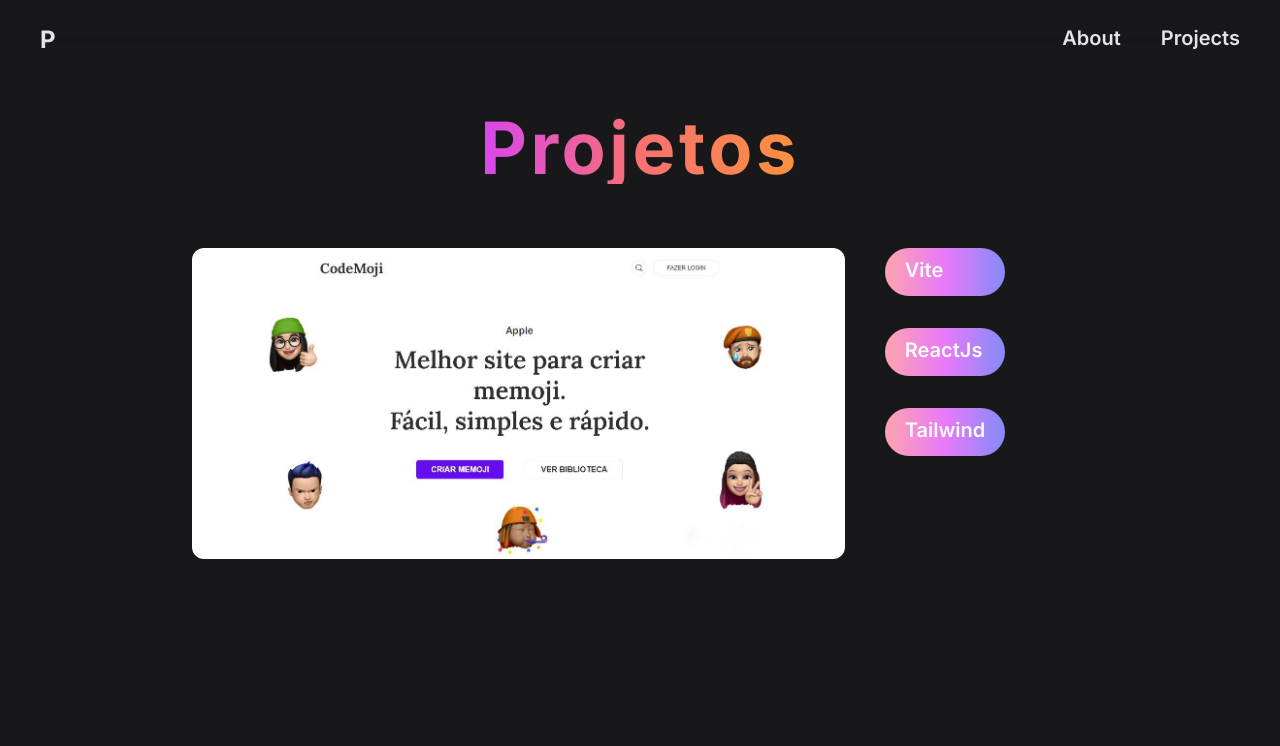
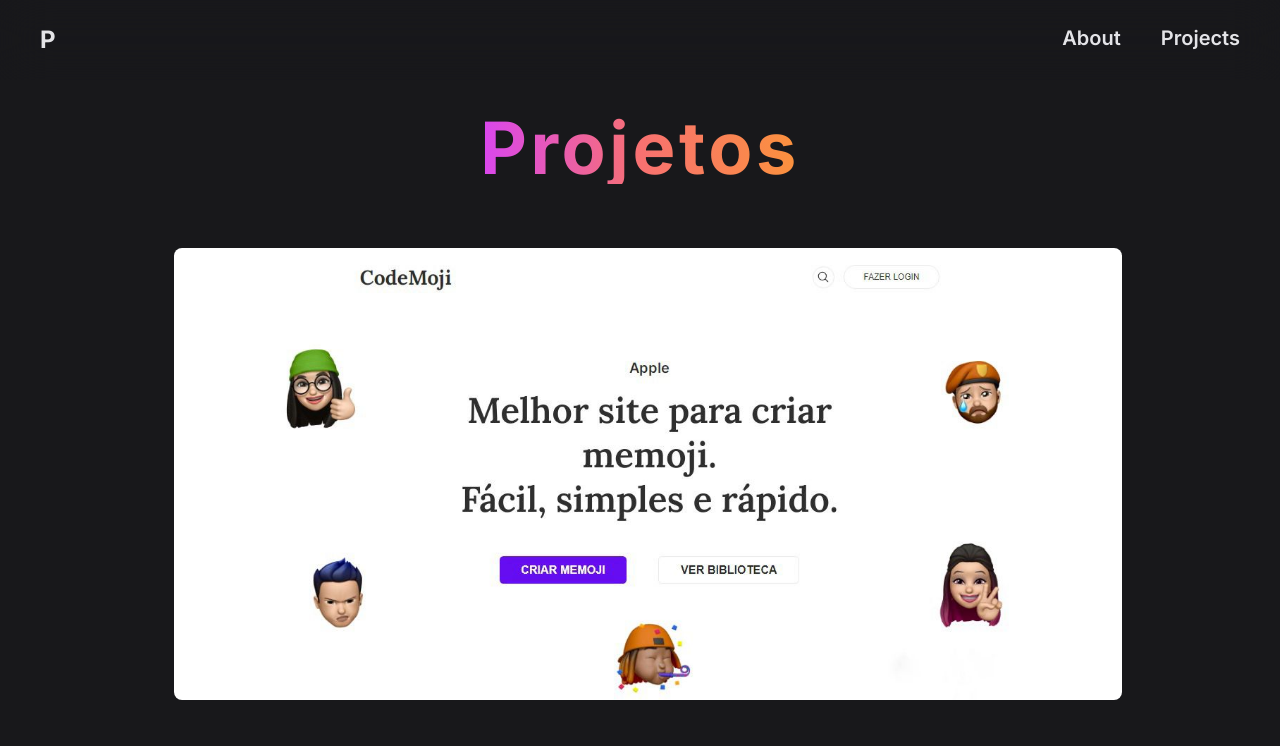
Before and after one commit to PabloJesusdaSilva/portfolio, a Next.js app: page /projects in a window 1280 px wide. Shown: the top 746 px of the page. Built offline with nearby package versions, Linux system fonts and the light colour scheme.

Commit message:
:feat: styling project section

```diff
--- a/src/app/components/CardDesciption.tsx
+++ /dev/null
@@ -1,19 +0,0 @@
-
-
-const CardDescription = () => {
-   return(
-      <div className='sm:flex flex-col space-y-8 ml-10 md: hidden'>
-         <span className='py-2 px-5 h-12 rounded-full text-zinc-50 text-xl font-semibold bg-gradient-to-r from-rose-300 via-fuchsia-400 to-indigo-400'>
-            Vite
-         </span>
-         <span className='py-2 px-5 h-12 rounded-full text-zinc-50 text-xl font-semibold bg-gradient-to-r from-rose-300 via-fuchsia-400 to-indigo-400'>
-            ReactJs
-         </span>
-         <span className='py-2 px-5 h-12 rounded-full text-zinc-50 text-xl font-semibold bg-gradient-to-r from-rose-300 via-fuchsia-400 to-indigo-400'>
-            Tailwind
-         </span>
-      </div>
-   )
-}
-
-export default CardDescription;
--- a/src/app/components/ProjectCard.tsx
+++ b/src/app/components/ProjectCard.tsx
@@ -1,132 +1,7 @@
 "use client";
 
 import Image from 'next/image';
-import styled from 'styled-components';
-
 import Link from 'next/link';
-import CardDescription from './CardDesciption';
-
-const Container = styled.section`
-   display: flex;
-`
-
-const ProjectContainer = styled.div`
-   width: 60%;
-   height: auto;
-   border-radius: 12px;
-
-   @media (max-width: 600px) {
-      width: 96%;
-   }
-`
-
-const ProjectImage = styled.div`
-   width: 100%;
-`
-
-const Shadow = styled.div`
-   position: relative;
-   display: block;
-   z-index: -10;
-   top: -87.5%;
-   width: 100%;
-   height: 87.8%;
-   opacity: 0;
-   border-radius: 12px;
-   transition: all .4s;
-   background-color: #18181b;
-
-   ${ProjectContainer}:hover & {
-      position: relative;
-      z-index: 10;
-      opacity: 0.8;
-   }
-
-   @media (max-width: 600px) {
-      top: -80%;
-      height: 80%;
-   }
-`
-
-const ProjectDescription = styled.div`
-   position: relative;
-   z-index: -10;
-   top: -167.5%;
-   display: flex;
-   flex-direction: column;
-   justify-content: space-evenly;
-   align-items: center;
-   width: 100%;
-   height: 79.8%;
-   padding: 10px 14px;
-   opacity: 0;
-   font-weight: 700;
-   box-shadow: 0 10px 15px -3px rgb(0 0 0 / 0.1), 0 4px 6px -4px rgb(0 0 0 / 0.1);
-   transition: all .3s ease-in-out;
-
-   ${ProjectContainer}:hover & {
-      position: relative;
-      z-index: 20;
-      opacity: 1;
-   }
-
-   @media (max-width: 600px) {
-      top: -150%;
-      height: 71%;
-      padding: 0 14px;
-   }
-`
-
-const ProjectTitle = styled.h2`
-   position: relative;
-   bottom: -6px;
-   font-size: 50px;
-   letter-spacing: 4px;
-   color: #d4d4d8;
-
-   @media (max-width: 600px) {
-      margin-bottom: 14px;
-      font-size: 18px;
-   }
-`
-
-const PathButtons = styled.div`
-   display: flex;
-   position: relative;
-   top: -20px;
-   cursor: pointer;
-   color: #FFF;
-`
-
-const PathCodeButton = styled.button`
-   position: relative;
-   z-index: 20;
-   padding: 12px 27px;
-   font-size: 20px;
-   letter-spacing: 3px;
-   border-radius: 40px;
-   background: linear-gradient(to right top, rgb(139, 92, 246), rgb(253, 186, 116));
-
-   @media (max-width: 600px) {
-      font-size: 14px;
-      padding: 4px 12px;
-   }
-`
-
-const PathDeployButton = styled.button`
-   margin-left: 18px;
-   padding: 12px 27px;
-   font-size: 20px;
-   letter-spacing: 3px;
-   border-radius: 40px;
-   background: linear-gradient(to right top, rgb(139, 92, 246), rgb(253, 186, 116));
-
-   @media (max-width: 600px) {
-      font-size: 14px;
-      margin-left: 10px;
-      padding: 4px 12px;
-   }
-`
 
 interface ProjectInformation {
    image: any
@@ -142,40 +17,38 @@
    deployPath
 }: ProjectInformation ) {
    return (
-      <Container>
-         <ProjectContainer>
-            <ProjectImage>
-               <Image
-                  className='rounded-xl'
-                  src={image}
-                  alt='Image of the project Memoji'
-                  />
-            </ProjectImage>
+      <div className='group w-3/4'>
+         <Image
+            alt=''
+            src={image}
+            className='rounded-lg transition-all group-hover:-translate-y-2'
+         />
 
-            <Shadow />
+         <article
+            className='
+               flex flex-col items-start
+               md:flex-row justify-between md:items-center w-full
+            '>
+            <div className='opacity-0 transition-all duration-300 flex space-x-8 mt-6 group-hover:opacity-100'>
+               <button className='px-5 py-2 font-semibold text-xl text-zinc-50 rounded-lg bg-gradient-to-r from-rose-400 via-fuchsia-500 to-indigo-500 transition-all duration-300 delay-75 ease-in-out  group-hover:-translate-y-2'>
+                  Deploy
+               </button>
 
-            <ProjectDescription>
-               <ProjectTitle>
+               <button className='px-5 py-2 font-semibold text-xl text-zinc-50 rounded-lg bg-gradient-to-r from-rose-400 via-fuchsia-500 to-indigo-500 transition-all duration-300 delay-75 ease-in-out  group-hover:-translate-y-2'>
+                  Code
+               </button>
+            </div>
+
+            <div
+               className='
+                  -order-1 mt-5 opacity-0 cpr-1 transition-all duration-300 delay-75 ease-in-out group-hover:-translate-y-2 group-hover:opacity-100
+                  md:order-1
+               '>
+               <h4 className='font-bold text-2xl text-zinc-200 tracking-wider'>
                   {title}
-               </ProjectTitle>
-
-               <PathButtons>
-                  <PathCodeButton>
-                     <Link href={repositoriePath}>
-                        Code
-                     </Link>
-                  </PathCodeButton>
-
-                  <PathDeployButton>
-                     <Link href={deployPath}>
-                        Deploy
-                     </Link>
-                  </PathDeployButton>
-               </PathButtons>
-            </ProjectDescription>
-         </ProjectContainer>
-
-         <CardDescription />
-      </Container>
+               </h4>
+            </div>
+         </article>
+      </div>
    )
 }
--- a/src/app/partials/Foooter.tsx
+++ b/src/app/partials/Foooter.tsx
@@ -1,8 +1,8 @@
 export default function Footer () {
    return (
-      <footer className="mt-8 p-4 backdrop-blur-lg w-full flex justify-center">
+      <footer className='mt-8 p-4 backdrop-blur-lg w-full flex justify-center'>
          <nav>
-            <ul className="flex space-x-16 text-zinc-400 font-medium tracking-widest">
+            <ul className='flex space-x-16 text-zinc-400 font-medium tracking-widest'>
                <li>
                   <span>
                      Github
--- a/src/app/partials/ProjectSection.tsx
+++ b/src/app/partials/ProjectSection.tsx
@@ -1,13 +1,13 @@
-import ProjectCard from "../components/ProjectCard"
+import ProjectCard from '../components/ProjectCard'
 
-import VtexImage from "@/app/assets/vtex-page.png"
+import VtexImage from '@/app/assets/vtex-page.png'
 import AnunxImage from '@/app/assets/anunx-page.png'
 import MemojiImage from '@/app/assets/memoji.jpeg'
 
 const ProjectSection = () => {
    return(
-      <section className="mt-16 ml-4 md:ml-48">
-         <div className="flex flex-col space-y-10">
+      <section className='mt-16 ml-4'>
+         <div className='flex flex-col items-center space-y-32'>
             <ProjectCard
                image={MemojiImage}
                title='Memoji'
```
Also changed, not shown: src/app/partials/Header.tsx (+20 -20 lines).
